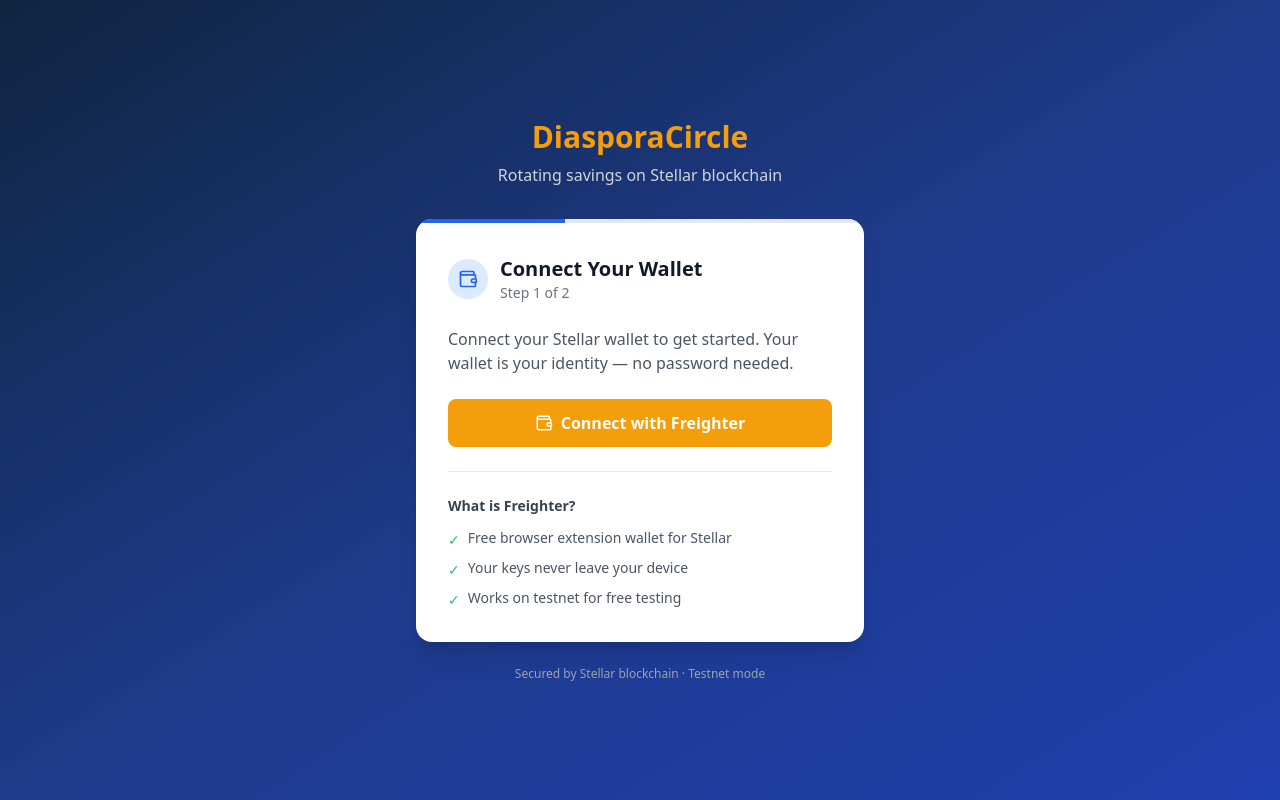
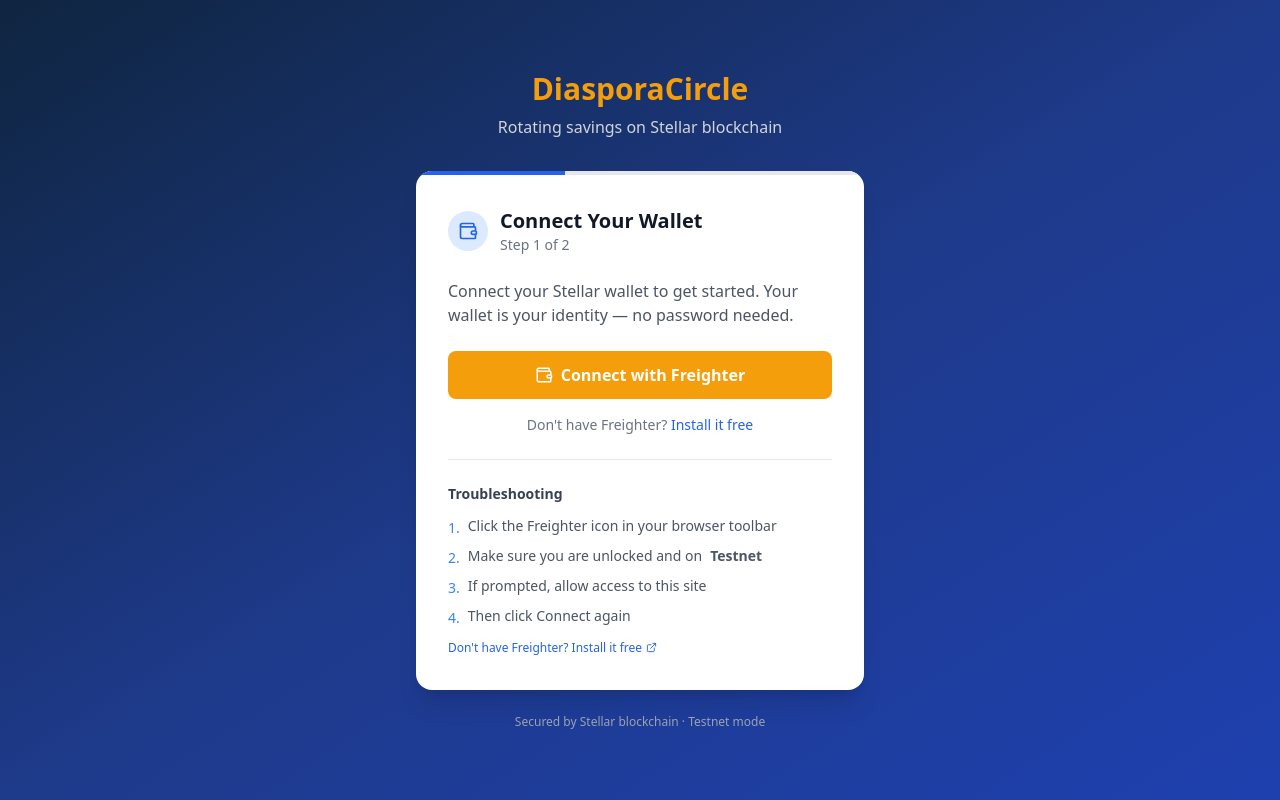
Before and after one commit to rishiinirgude/Diasporacircle, a React (Vite) app in the folder packages/frontend/: page /onboarding in a window 1280 px wide. Built offline with nearby package versions, Linux system fonts and the light colour scheme; no server answers.

Commit message:
fix(wallet): use window.freighterApi (correct Freighter injection point), improve error messages

```diff
--- a/packages/frontend/src/hooks/useWallet.ts
+++ b/packages/frontend/src/hooks/useWallet.ts
@@ -2,38 +2,50 @@
 import { api } from '../lib/api';
 import { analytics } from '../lib/analytics';
 
-// Freighter injects itself as window.freighter but may take a moment after page load.
-// We also support the @stellar/freighter-api style (isConnected, getPublicKey etc.)
-// that Freighter exposes directly on window.
-
+/**
+ * Freighter injects itself as window.freighterApi (NOT window.freighter).
+ * Ref: https://stellar.stackexchange.com/questions/5916
+ * API: isConnected(), getPublicKey(), signTransaction(), getNetwork()
+ */
 interface FreighterAPI {
   getPublicKey(): Promise<string>;
-  signTransaction(xdr: string, opts?: { network?: string; networkPassphrase?: string }): Promise<string>;
+  signTransaction(
+    xdr: string,
+    opts?: { network?: string; networkPassphrase?: string }
+  ): Promise<string>;
   isConnected(): Promise<boolean>;
   getNetwork(): Promise<string>;
 }
 
 declare global {
   interface Window {
-    freighter?: FreighterAPI;
     freighterApi?: FreighterAPI;
+    freighter?: FreighterAPI; // older versions
   }
 }
 
-// Wait up to 3 seconds for Freighter to inject itself
+// Wait up to 3s for Freighter to inject — it loads after the page
 async function waitForFreighter(timeoutMs = 3000): Promise<FreighterAPI | null> {
   const start = Date.now();
   while (Date.now() - start < timeoutMs) {
-    const f = window.freighter || window.freighterApi;
-    if (f) return f;
-    await new Promise((r) => setTimeout(r, 100));
+    // Freighter injects as window.freighterApi (primary) or window.freighter (legacy)
+    const api = window.freighterApi ?? window.freighter ?? null;
+    if (api) return api;
+    await new Promise((r) => setTimeout(r, 150));
   }
   return null;
 }
 
 export function useWallet() {
-  const { address, token, isConnecting, setAddress, setToken, setConnecting, disconnect: storeDisconnect } =
-    useWalletStore();
+  const {
+    address,
+    token,
+    isConnecting,
+    setAddress,
+    setToken,
+    setConnecting,
+    disconnect: storeDisconnect,
+  } = useWalletStore();
 
   const isConnected = !!address && !!token;
 
@@ -41,51 +53,55 @@
     try {
       setConnecting(true);
 
-      // Wait for Freighter to inject — fixes "not found" on first load
+      // Wait for Freighter to inject into the page
       const freighter = await waitForFreighter(3000);
 
       if (!freighter) {
         return {
           success: false,
-          error: 'Freighter wallet not found. Please install the Freighter browser extension from freighter.app',
+          error:
+            'Freighter not detected. Make sure it is enabled for this site — click the Freighter icon in your browser toolbar and allow access.',
         };
       }
 
-      // Verify Freighter is actually connected/unlocked
+      // Check if unlocked
       let connected = false;
       try {
         connected = await freighter.isConnected();
       } catch {
-        connected = true; // some versions don't support isConnected
+        // Some Freighter versions don't implement isConnected — assume true
+        connected = true;
       }
 
       if (!connected) {
         return {
           success: false,
-          error: 'Freighter is locked. Please open Freighter and unlock it first.',
+          error:
+            'Freighter is locked or not connected to this site. Click the Freighter icon, unlock it, and allow access to this site.',
         };
       }
 
-      // Get public key from Freighter
+      // Get the wallet's public key
       const publicKey = await freighter.getPublicKey();
       if (!publicKey) {
-        return { success: false, error: 'No public key returned from wallet. Make sure Freighter is set to Testnet.' };
+        return {
+          success: false,
+          error: 'No public key returned. Make sure Freighter is set to Testnet.',
+        };
       }
 
-      // Get network
+      // Determine network
       let networkPassphrase = 'Test SDF Network ; September 2015';
       try {
         const network = await freighter.getNetwork();
-        networkPassphrase =
-          network === 'TESTNET' || network?.includes('Test')
-            ? 'Test SDF Network ; September 2015'
-            : 'Public Global Stellar Network ; September 2015';
+        if (network && !network.toLowerCase().includes('test')) {
+          networkPassphrase = 'Public Global Stellar Network ; September 2015';
+        }
       } catch {
-        // default to testnet
+        // default testnet
       }
 
-      // Step 1: Request challenge nonce from backend
-      // If backend is unavailable, skip auth and use demo mode
+      // Request challenge nonce from backend (gracefully skip if backend is down)
       let nonce = `demo_${Date.now()}`;
       let useDemo = false;
       try {
@@ -97,19 +113,20 @@
         useDemo = true;
       }
 
+      // Sign the auth transaction (or fall back to demo signature)
       let signedXdr = `demo_${nonce}_${publicKey}`;
-
       if (!useDemo) {
         try {
           const { buildAuthTransaction } = await import('../lib/walletAuth');
           const xdr = await buildAuthTransaction(publicKey, nonce, networkPassphrase);
           signedXdr = await freighter.signTransaction(xdr, { networkPassphrase });
         } catch {
+          // User rejected or signing failed — use demo token so UI still works
           signedXdr = `demo_${nonce}_${publicKey}`;
         }
       }
 
-      // Step 3: Verify with backend and get JWT, or use local demo token
+      // Verify with backend and get JWT (fall back to demo token if unavailable)
       let jwt = `demo_token_${publicKey}_${Date.now()}`;
       if (!useDemo) {
         try {
@@ -120,8 +137,7 @@
           });
           jwt = res.token;
         } catch {
-          // Backend unavailable — use demo JWT so frontend still works
-          jwt = `demo_token_${publicKey}_${Date.now()}`;
+          // Backend down — demo mode, wallet still connects in UI
         }
       }
 
@@ -131,7 +147,6 @@
       localStorage.setItem('dc_address', publicKey);
 
       analytics.track('wallet_connected', { address: publicKey });
-
       return { success: true };
     } catch (err) {
       const message = err instanceof Error ? err.message : 'Connection failed';
@@ -149,11 +164,11 @@
 
   const signTransaction = async (xdr: string): Promise<string> => {
     const freighter = await waitForFreighter(2000);
-    if (!freighter) throw new Error('Freighter wallet not available');
+    if (!freighter) throw new Error('Freighter not available');
     let networkPassphrase = 'Test SDF Network ; September 2015';
     try {
       const network = await freighter.getNetwork();
-      if (!network?.includes('Test')) {
+      if (network && !network.toLowerCase().includes('test')) {
         networkPassphrase = 'Public Global Stellar Network ; September 2015';
       }
     } catch { /* default testnet */ }
@@ -161,9 +176,9 @@
   };
 
   const isFreighterInstalled = (): boolean => {
-    // Can't reliably check synchronously — return true to avoid false negatives
-    // The actual check happens async in connect()
-    return !!(window.freighter || window.freighterApi) || true;
+    // Synchronous check — may be false on first render before injection
+    // The async connect() is the reliable path
+    return !!(window.freighterApi ?? window.freighter);
   };
 
   return {
--- a/packages/frontend/src/pages/Onboarding.tsx
+++ b/packages/frontend/src/pages/Onboarding.tsx
@@ -160,21 +160,33 @@
                 )}
 
                 <div className="mt-6 pt-6 border-t">
-                  <h3 className="text-sm font-semibold text-gray-700 mb-3">What is Freighter?</h3>
+                  <h3 className="text-sm font-semibold text-gray-700 mb-3">Troubleshooting</h3>
                   <ul className="space-y-2 text-sm text-gray-600">
                     <li className="flex items-start gap-2">
-                      <span className="text-green-500 mt-0.5">✓</span>
-                      Free browser extension wallet for Stellar
+                      <span className="text-blue-500 mt-0.5">1.</span>
+                      Click the Freighter icon in your browser toolbar
                     </li>
                     <li className="flex items-start gap-2">
-                      <span className="text-green-500 mt-0.5">✓</span>
-                      Your keys never leave your device
+                      <span className="text-blue-500 mt-0.5">2.</span>
+                      Make sure you are unlocked and on <strong>Testnet</strong>
                     </li>
                     <li className="flex items-start gap-2">
-                      <span className="text-green-500 mt-0.5">✓</span>
-                      Works on testnet for free testing
+                      <span className="text-blue-500 mt-0.5">3.</span>
+                      If prompted, allow access to this site
+                    </li>
+                    <li className="flex items-start gap-2">
+                      <span className="text-blue-500 mt-0.5">4.</span>
+                      Then click Connect again
                     </li>
                   </ul>
+                  <a
+                    href="https://freighter.app"
+                    target="_blank"
+                    rel="noopener noreferrer"
+                    className="mt-3 inline-flex items-center gap-1 text-xs text-blue-600 hover:underline"
+                  >
+                    Don't have Freighter? Install it free <ExternalLink size={11} />
+                  </a>
                 </div>
               </div>
             )}
```
